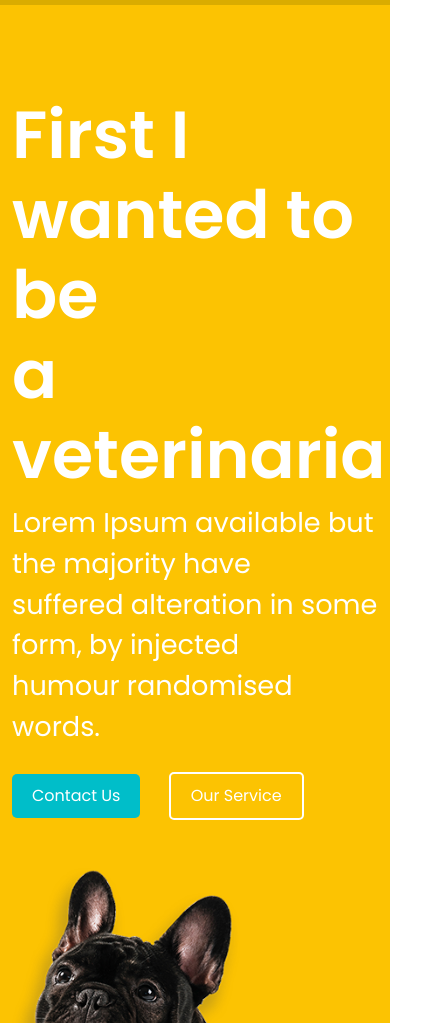
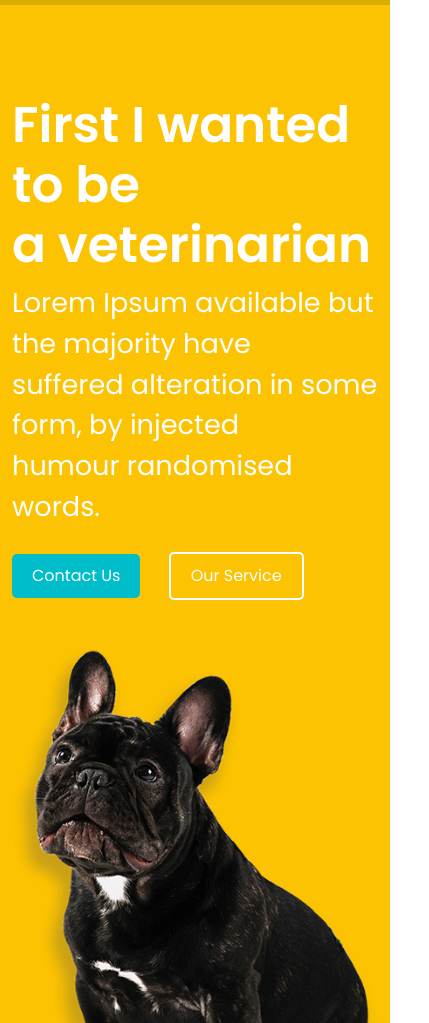
Before and after one commit to TanmoyDhar1077/dog_care_using_html_css_and_bootstrap, a plain HTML site: page index.html in a window 390 px wide. Shown: the part 77-1100 px from the top of the page, 429 px wide, since content can reach past the window. Drawn offline with Linux system fonts and the light colour scheme.

Commit message:
Screen Updated

```diff
--- /dev/null
+++ b/assets/css/responsive.css
@@ -0,0 +1,7 @@
+@media screen and (max-width: 575px) {
+    .hero_section .color_1{
+
+        font-size: 50px;
+        font-weight: 600;
+    }
+}
--- a/assets/css/style.css
+++ b/assets/css/style.css
@@ -136,6 +136,14 @@ body{
     color: #ffffff;
 }
 
+.hero_section .animation img{
+    transition:0.4s;
+}
+
+.hero_section .animation img:hover{
+    transform: scale(1.1);
+}
+
 /* Animal Lover Section */
 
 .animal_lover_section{
--- a/index.html
+++ b/index.html
@@ -11,6 +11,7 @@
         rel="stylesheet">
     <link rel="stylesheet" href="./vendor/bootstrap-5.3.3-dist/css/bootstrap.min.css">
     <link rel="stylesheet" href="./assets/css/style.css">
+    <link rel="stylesheet" href="./assets/css/responsive.css">
 </head>
 
 <body>
@@ -66,7 +67,9 @@
                     <button class="button_2" type="submit">Our Service</button>
                 </div>
                 <div class="col-lg-4 col-12 text-sm-center">
+                  <div class="animation">
                     <img src="./assets/img/kutta.png" alt="Dog Image" class="img-fluid">
+                  </div>
                 </div>
             </div>
         </div>
```
